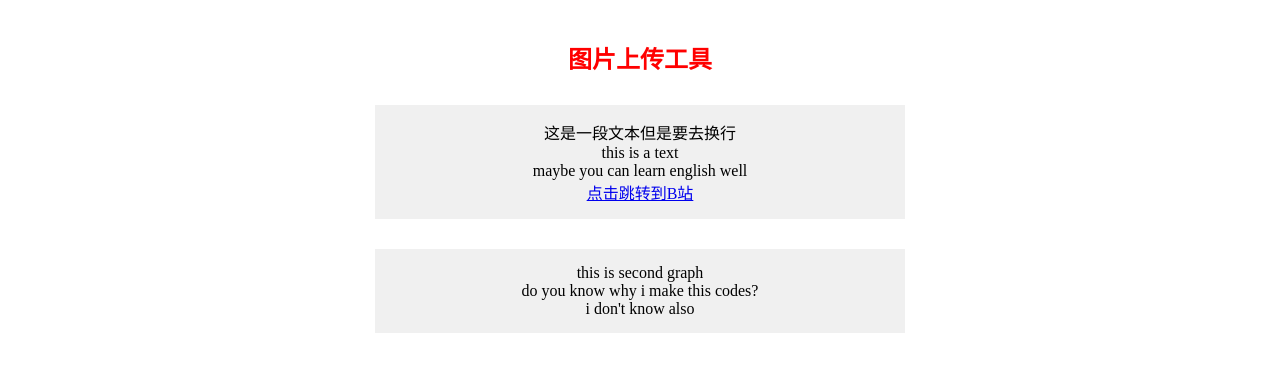
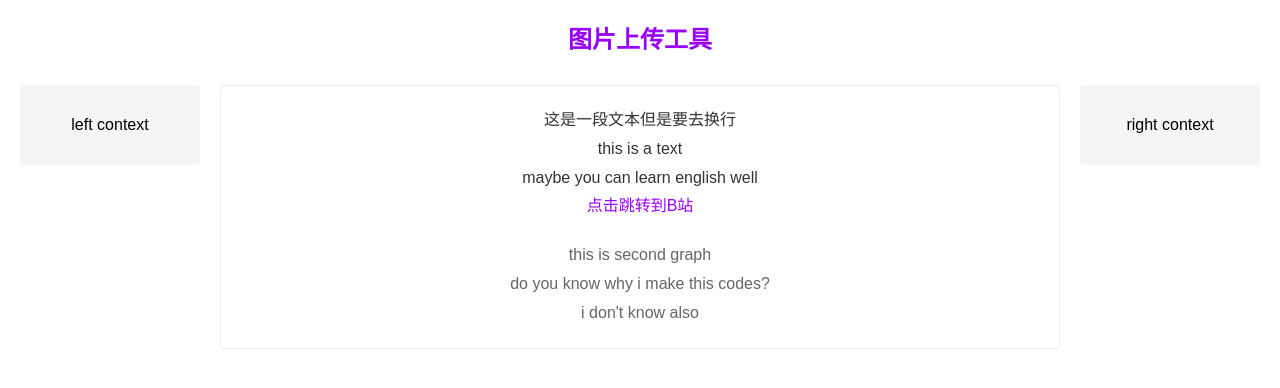
Before and after one commit to Ttyuyin/project, a plain HTML site: page index.html in a window 1280 px wide. Drawn offline with Linux system fonts and the light colour scheme.

Commit message:
stage1_decoration

```diff
--- a/css/style.css
+++ b/css/style.css
@@ -1,29 +1,70 @@
-
-/* 给body加基础样式，避免默认边距干扰 */
+/* 重置body默认样式，消除浏览器自带边距干扰 */
 body {
-  margin: 0;
-  padding: 20px; /* 整个页面内容离浏览器边缘20px */
-  text-align: center;
+    margin: 0;
+    padding: 20px; /* 整个页面离浏览器边缘20px */
+    font-family: Arial, "微软雅黑", sans-serif; /* 通用字体，适配不同系统 */
 }
 
-/* 第一段样式 */
-.p1 {
-  margin: 30px auto 0;
-  padding: 15px;
-  width: 500px;
-  background: #f0f0f0;
-  color: rgb(0, 0, 0);
+/* 标题h2样式：居中+美观 */
+h2 {
+    color: rgb(153, 0, 255); /* 紫色文字（你之前用的颜色） */
+    text-align: center; /* 标题居中 */
+    margin: 0 0 30px 0; /* 标题底部留30px间距，和下方容器分开 */
+    font-size: 24px;
 }
 
-.p2{
-  margin: 30px auto 0;
-  padding: 15px;
-  width: 500px;
-  background: #f0f0f0;
-  color: rgb(0, 0, 0);
+/* 核心：三栏布局的总容器 */
+.container {
+    display: flex; /* 开启Flex布局，让left/main/right横向排列 */
+    align-items: flex-start; /* 三栏顶部对齐（更符合常规排版） */
+    gap: 20px; /* 三栏之间的间距（替代margin，更简洁） */
+    text-align: center;
 }
 
-h2 {
-  color: rgb(255, 0, 0); /* 文字变红 */
-  text-align: center;
+/* 左侧栏样式：固定宽度+浅灰背景 */
+.left {
+    width: 150px; /* 固定宽度，保证对称 */
+    padding: 15px;
+    background-color: #f5f5f5; /* 浅灰背景，区分区域 */
+    border-radius: 4px; /* 轻微圆角，更美观 */
 }
+
+/* 右侧栏样式：和左侧完全对称 */
+.right {
+    width: 150px; /* 和左侧宽度一致，保证对称 */
+    padding: 15px;
+    background-color: #f5f5f5; /* 和左侧背景一致 */
+    border-radius: 4px;
+}
+
+/* 中间主体：自适应剩余宽度 */
+.main {
+    flex: 1; /* 核心：占满左右侧栏之外的所有宽度 */
+    padding: 20px;
+    background-color: #fff; /* 白色背景 */
+    border: 1px solid #eee; /* 轻微边框，区分区域 */
+    border-radius: 4px;
+}
+
+/* 中间p1段落样式：自定义样式 */
+.main .p1 {
+    color: #333; /* 深灰色文字 */
+    line-height: 1.8; /* 行高，提升可读性 */
+    margin: 0 0 20px 0; /* 底部留20px间距，和p2分开 */
+}
+
+/* 中间p2段落样式：自定义样式 */
+.main .p2 {
+    color: #666; /* 中灰色文字 */
+    line-height: 1.8;
+    margin: 0;
+}
+
+/* 链接样式：美化B站链接 */
+.main .p1 a {
+    color: rgb(153, 0, 255); /* 和标题同色 */
+    text-decoration: none; /* 去掉默认下划线 */
+}
+.main .p1 a:hover {
+    text-decoration: underline; /* 鼠标悬浮时加下划线，提升交互 */
+}
--- a/index.html
+++ b/index.html
@@ -7,6 +7,11 @@
 
 <body>
 <h2>图片上传工具</h2>
+<div class="container">
+    <div class="left">
+        <p>left context</p>
+    </div>
+    <div class="main">
         <p class="p1">
             这是一段文本但是要去换行<br>
             this is a text<br>
@@ -18,6 +23,12 @@
             do you know why i make this codes?<br>
             i don't know also <br>
         </p>
+    </div>
+    <div class="right">
+        <p>right context</p>
+    </div>
+</div>
+
 
 </body>
 
```
Lines whose indentation alone changed are shown as unchanged.
